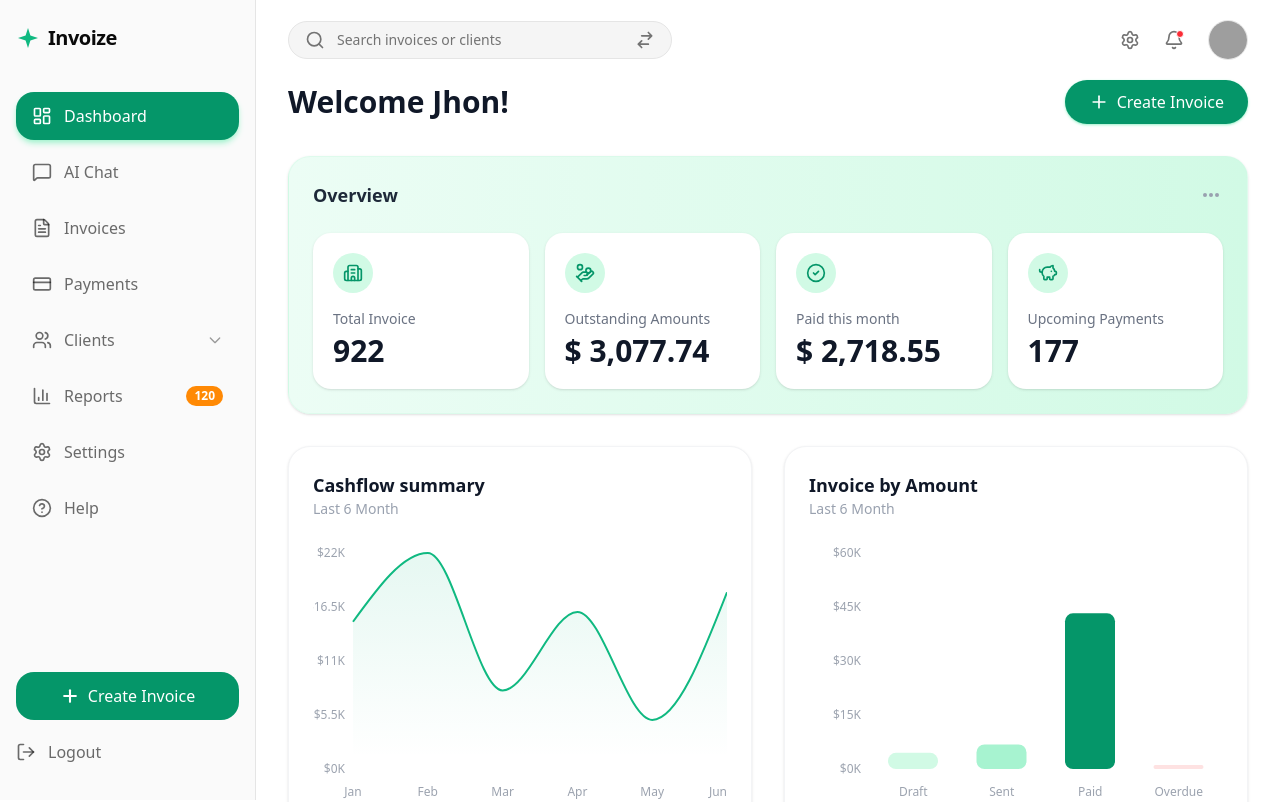
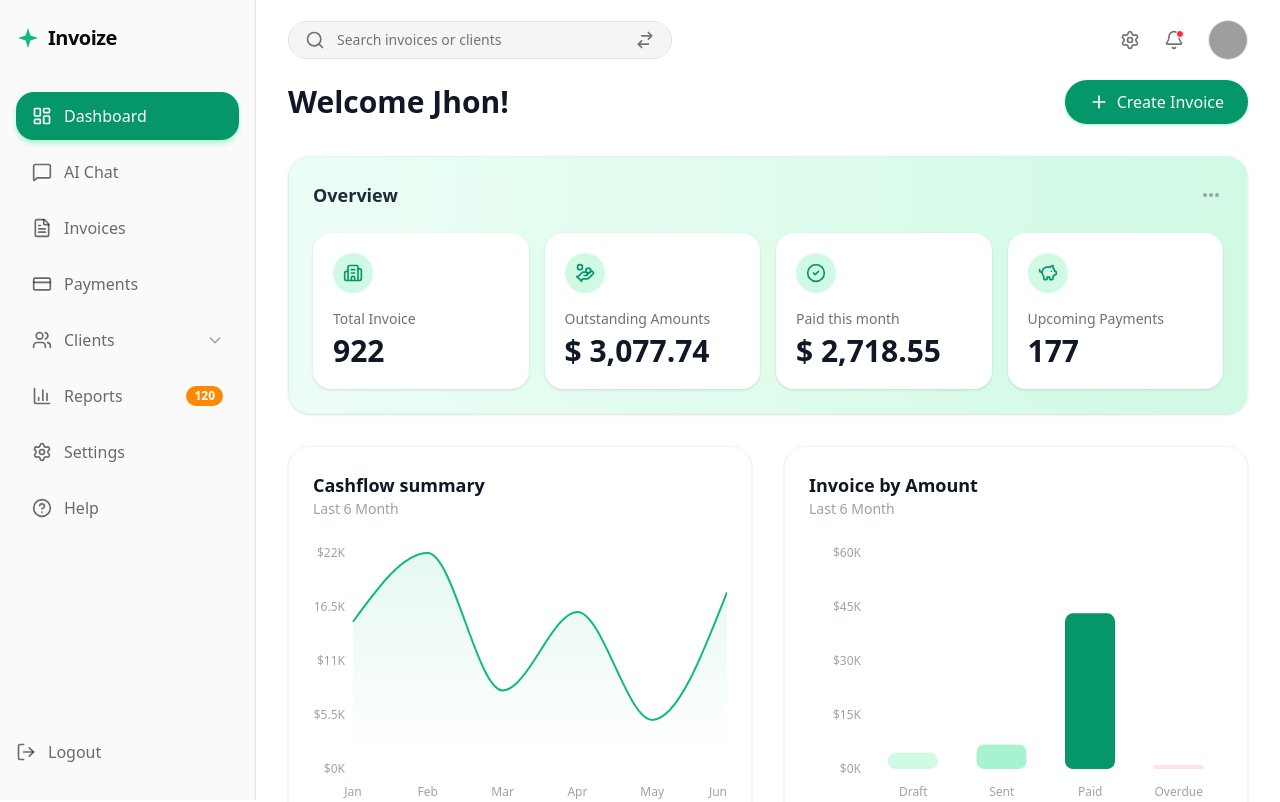
Before and after one commit to renzotjpro/SoloTradies, a Next.js app in the folder smart-invoice-frontend/: page / in a window 1280 px wide. Shown: the top 802 px of the page. Built offline with nearby package versions, Linux system fonts and the light colour scheme; grey boxes are pictures that could not be loaded.

Commit message:
feat: implement invoice editing page with drag-and-drop line item reordering.

```diff
--- a/smart-invoice-frontend/src/app/invoices/[id]/page.tsx
+++ b/smart-invoice-frontend/src/app/invoices/[id]/page.tsx
@@ -22,7 +22,6 @@ import {
 import { CSS } from "@dnd-kit/utilities";
 import {
   ArrowLeft,
-  ArrowRight,
   Save,
   Pencil,
   X,
@@ -474,6 +473,11 @@ function InvoiceDetailPageContent() {
         taxable: item.tax_rate > 0,
       }))
     );
+    // Seed the branding context with the invoice's own saved values so the
+    // edit-mode preview matches the invoice (not global branding defaults).
+    if (invoice.accent_color) setFieldImmediate("colour_graphical", invoice.accent_color);
+    if (invoice.header_layout)
+      setFieldImmediate("header_layout", invoice.header_layout as "full_bar" | "centred" | "split");
     setClientsLoading(true);
     fetch(`${API_BASE}/clients/`)
       .then((r) => r.json())
@@ -485,6 +489,8 @@ function InvoiceDetailPageContent() {
 
   function cancelEdit() {
     setEditing(false);
+    // Restore global branding (undo any accent/layout overrides made during editing)
+    fetchBranding().then(loadBranding).catch(() => { });
   }
 
   function addItem() {
@@ -548,6 +554,8 @@ function InvoiceDetailPageContent() {
           due_date: editDueDate ? new Date(editDueDate).toISOString() : null,
           status: editStatus,
           notes: editNotes.trim() || null,
+          accent_color: bs.colour_graphical,
+          header_layout: bs.header_layout,
           items,
         }),
       });
@@ -555,6 +563,8 @@ function InvoiceDetailPageContent() {
       const updated = await res.json();
       setInvoice(updated);
       setEditing(false);
+      // Restore global branding (undo any accent/layout overrides made during editing)
+      fetchBranding().then(loadBranding).catch(() => { });
     } catch {
       alert("Failed to save invoice.");
     } finally {
@@ -916,13 +926,6 @@ function InvoiceDetailPageContent() {
                   </div>
                 </div>
 
-                <Link
-                  href="/settings/branding"
-                  className="flex items-center gap-1 text-xs text-brand-600 hover:text-brand-700 font-medium"
-                >
-                  Manage full branding
-                  <ArrowRight className="size-3" />
-                </Link>
               </CardContent>
             </Card>
 
--- a/smart-invoice-frontend/src/components/layout/sidebar.tsx
+++ b/smart-invoice-frontend/src/components/layout/sidebar.tsx
@@ -12,7 +12,6 @@ import {
     HelpCircle,
     LogOut,
     MessageSquare,
-    Plus,
 } from "lucide-react";
 
 export function Sidebar() {
@@ -78,18 +77,6 @@ export function Sidebar() {
                 ))}
             </nav>
 
-            {/* Create Invoice CTA */}
-            <div className="mt-4 mb-2 px-2 lg:px-4 group-hover/sidebar:px-4">
-                <Link
-                    href="/invoices/new"
-                    className="flex items-center justify-center gap-2 bg-brand-600 hover:bg-brand-700 text-white rounded-2xl py-3 transition-colors"
-                >
-                    <Plus className="size-5 shrink-0" strokeWidth={2.5} />
-                    <span className="font-medium whitespace-nowrap hidden lg:block group-hover/sidebar:block">
-                        Create Invoice
-                    </span>
-                </Link>
-            </div>
 
             {/* Logout */}
             <div className="px-2 lg:px-4 group-hover/sidebar:px-4">
```
Lines whose indentation alone changed are shown as unchanged.
